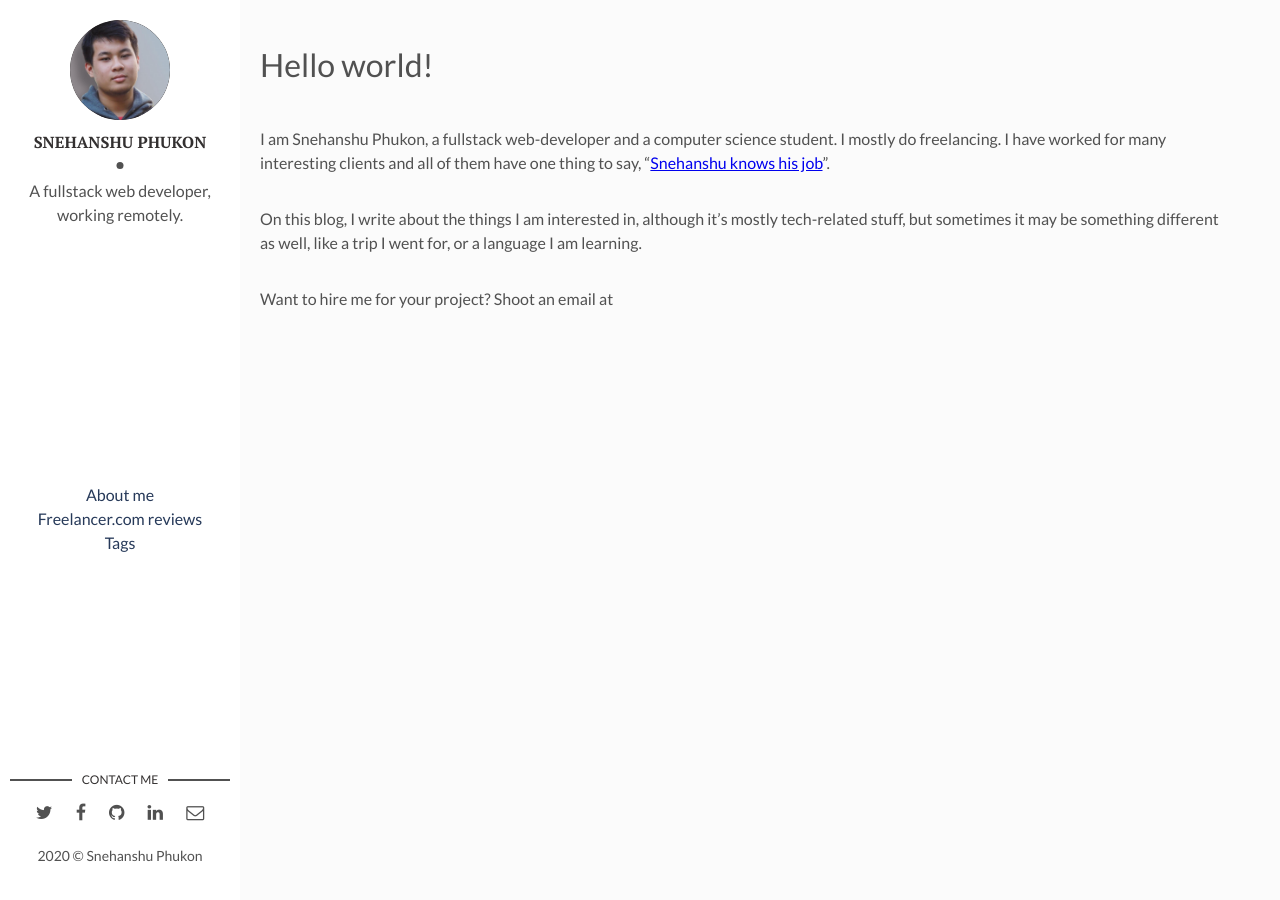
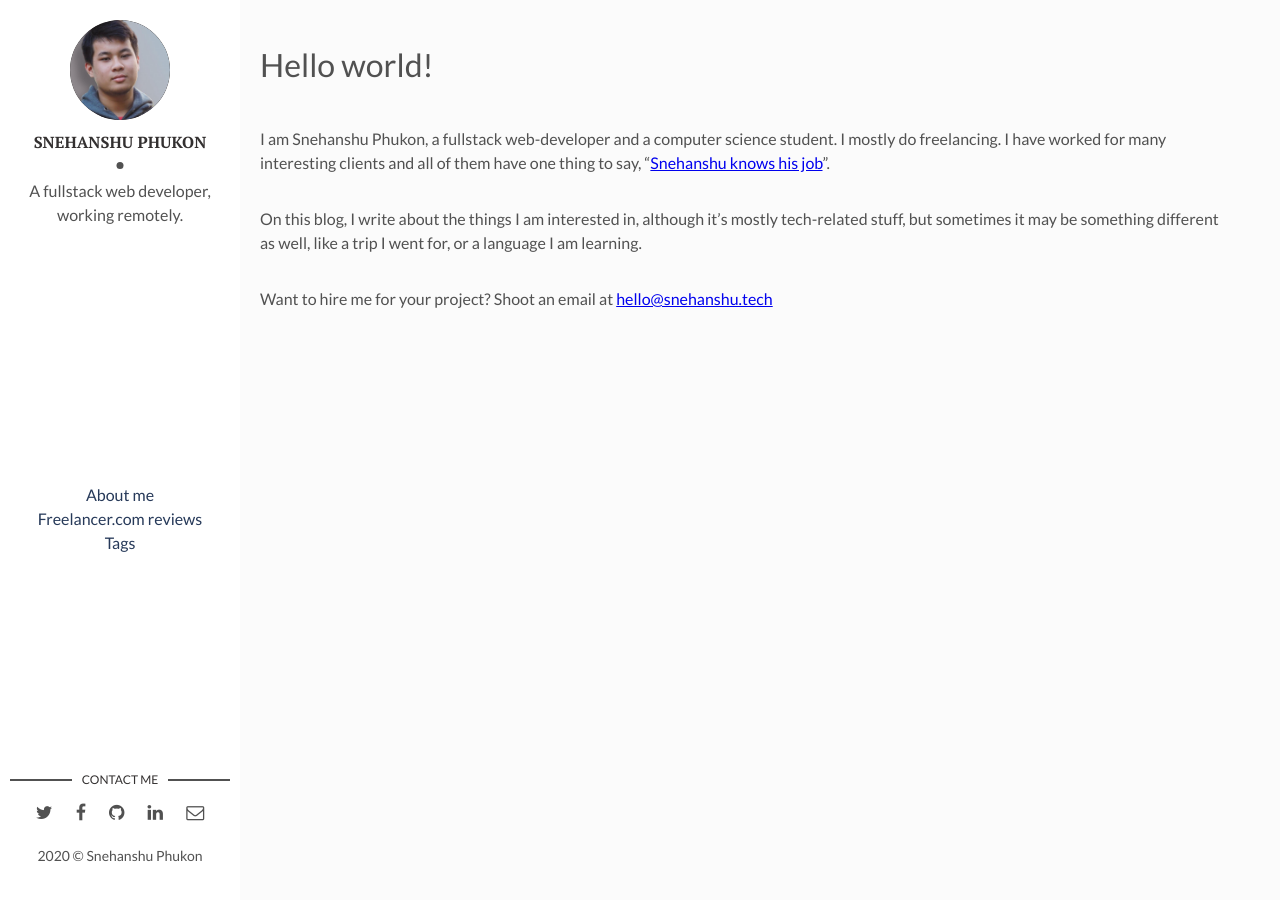
Before and after one commit to pSnehanshu/snehanshu-blog, a Jekyll site: the page built from about.md, in a window 1280 px wide. Built offline with Jekyll 4.4.1, drawn with Linux system fonts in a browser that asks for light colours.

Commit message:
fix email

```diff
--- a/_config.yml
+++ b/_config.yml
@@ -14,7 +14,7 @@ social-twitter: p_snehanshu
 social-facebook: pSnehanshu
 social-github: pSnehanshu
 social-linkedin: snehanshu-phukon
-social-email: hello@snehanshu.tech
+email: hello@snehanshu.tech
 
 # Disqus
 discus-identifier: snehanshu-tech
--- a/_layouts/main.html
+++ b/_layouts/main.html
@@ -52,8 +52,8 @@ layout: default
         {% else %}
           <li class="linkedin"><a href="https://in.linkedin.com/" target="_blank"><i class="fa fa-linkedin" aria-hidden="true"></i></a></li>
         {% endif %}
-        {% if site.social-email %}
-          <li class="email"><a href="mailto:{{site.social-email}}"><i class="fa fa-envelope-o"></i></a></li>
+        {% if site.email %}
+          <li class="email"><a href="mailto:{{site.email}}"><i class="fa fa-envelope-o"></i></a></li>
         {% else %}
           <li class="email"><a href="mailto:example.david@blog.com"><i class="fa fa-envelope-o" aria-hidden="true"></i></a></li>
         {% endif %}
```
